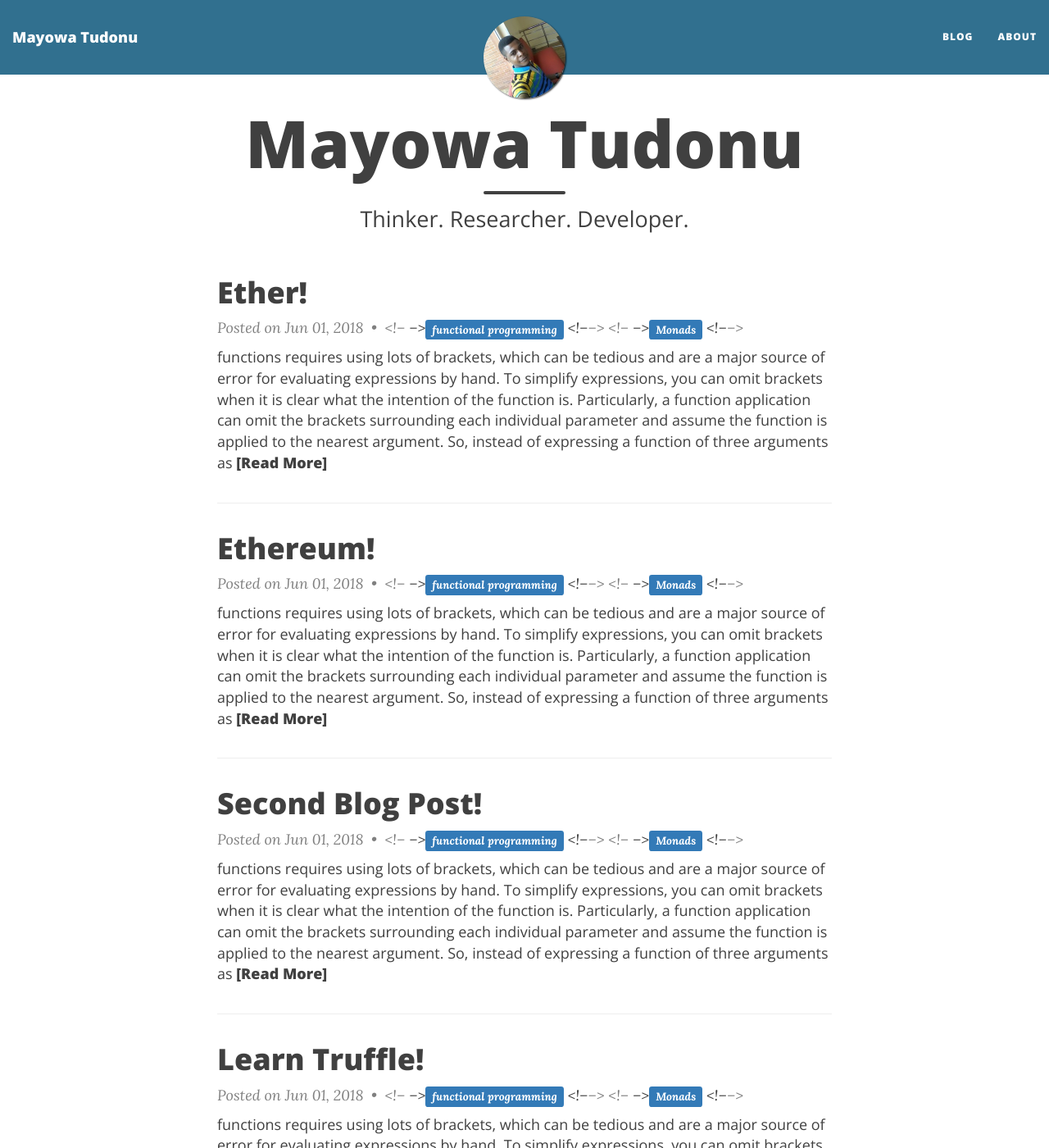
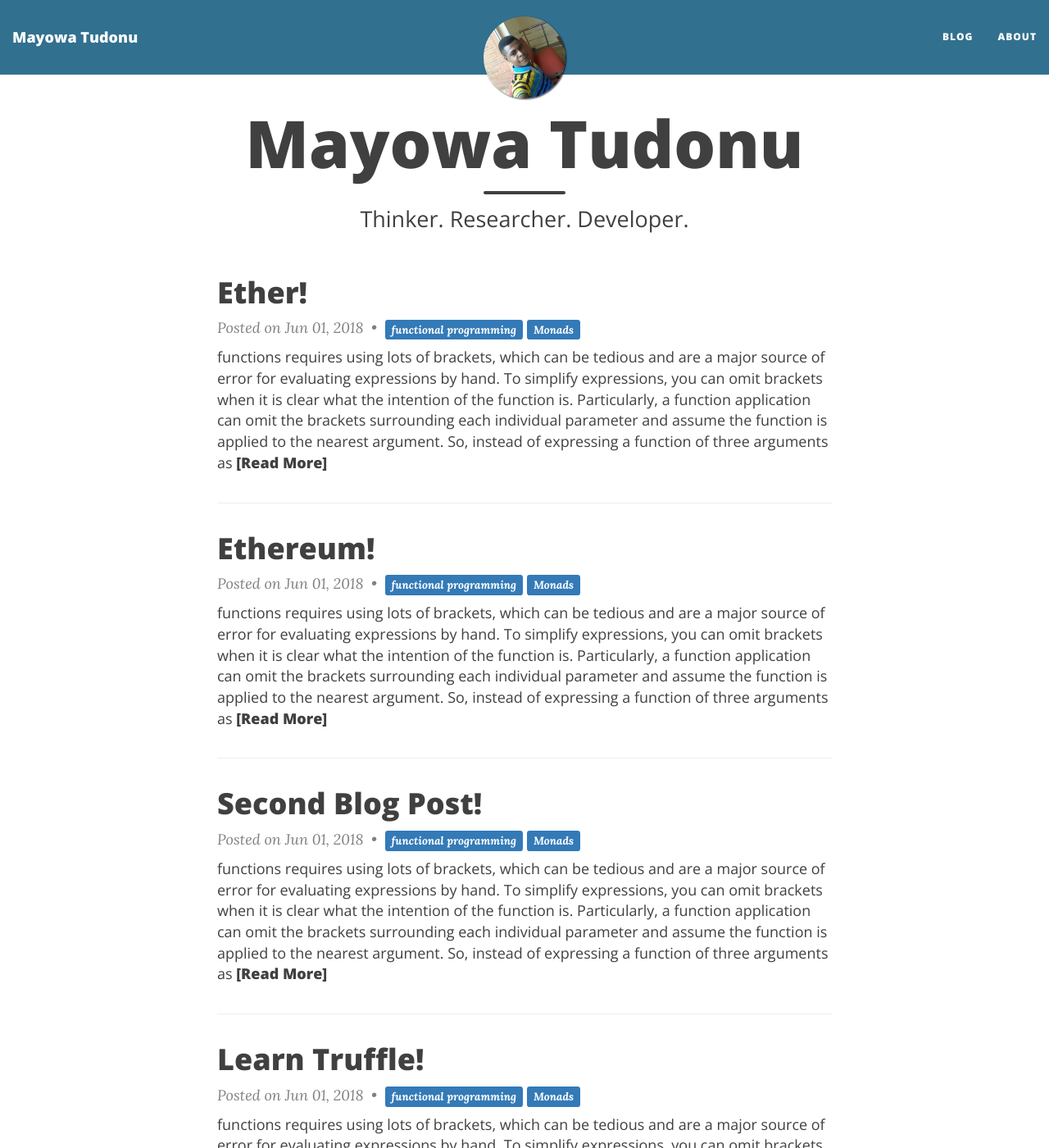
Before and after one commit to mayorcoded/mayorcoded.github.io, a Jekyll site: the page built from index.html, in a window 1280 px wide and 1400 px high. Shown: the whole window at 82% size. Built offline with Jekyll 4.4.1, drawn with Linux system fonts in a browser that asks for light colours; nearby versions of some CDN libraries; a script that is not in the unit is left out; the list of posts is cut into pages by our own code.

Commit message:
Remove weird comments from code

```diff
--- a/index.html
+++ b/index.html
@@ -12,9 +12,9 @@ title: Home
             </a>
 
             <p class="post-meta">
-                Posted on {{post.date|date:"%b %d, %Y"}} &nbsp;&bull;&nbsp;
-                &lt;!&ndash; <a href=""> &ndash;&gt;<span class="label label-default" style="background-color: #337ab7;">{{ post.subject }}</span> &lt;!&ndash;</a>&ndash;&gt;
-                &lt;!&ndash; <a href=""> &ndash;&gt;<span class="label label-default" style="background-color: #337ab7;">{{ post.topic }}</span> &lt;!&ndash;</a>&ndash;&gt;
+                Posted on {{post.date|date:"%b %d, %Y"}} &nbsp;&bull;&nbsp
+                <!--<a href="">--> <span class="label label-default" style="background-color: #337ab7;">{{ post.subject }}</span> <!--</a>-->
+                <!--<a href="">--> <span class="label label-default" style="background-color: #337ab7;">{{ post.topic }}</span> <!--</a>-->
             </p>
 
             <div class="post-entry">
```
